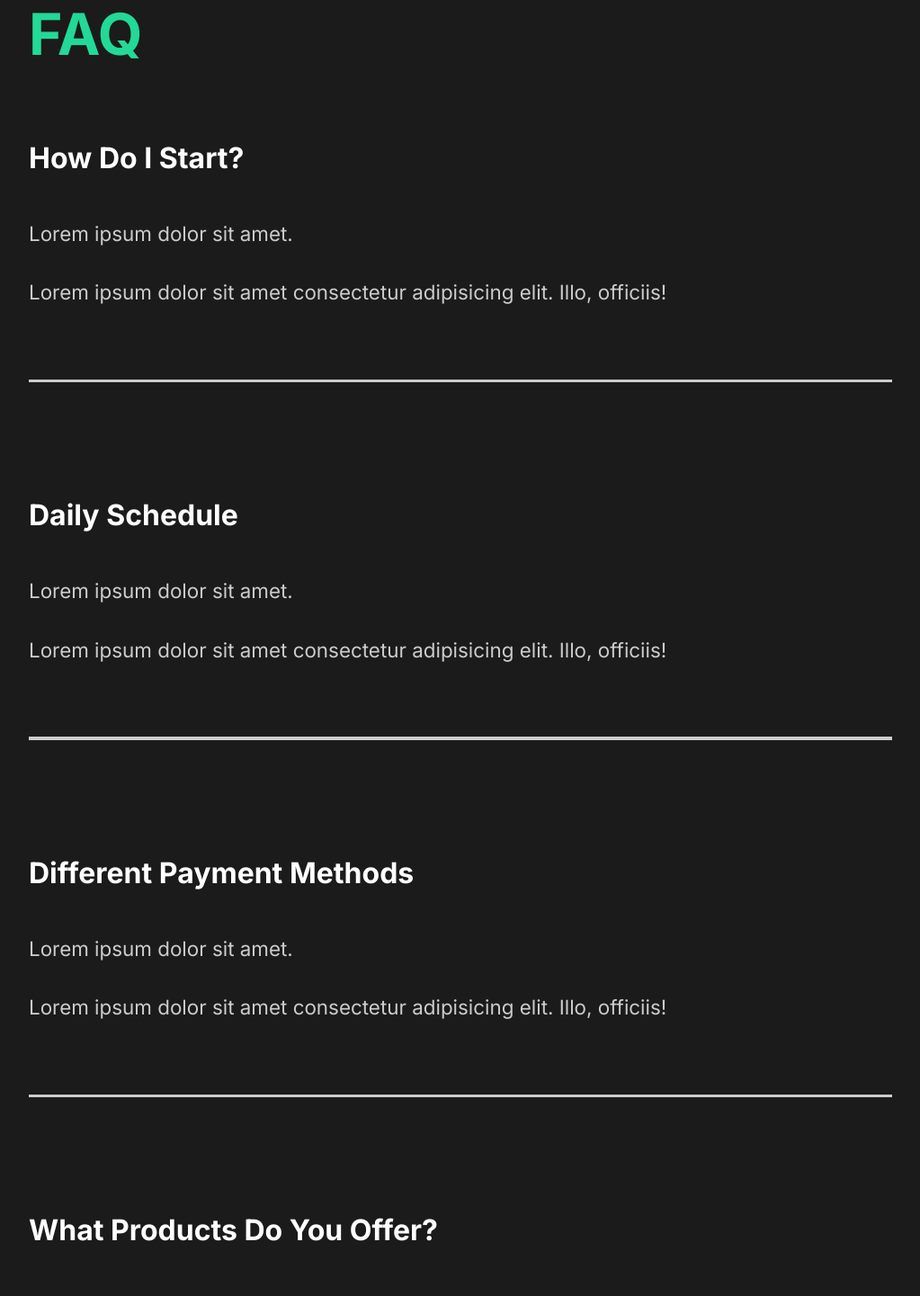
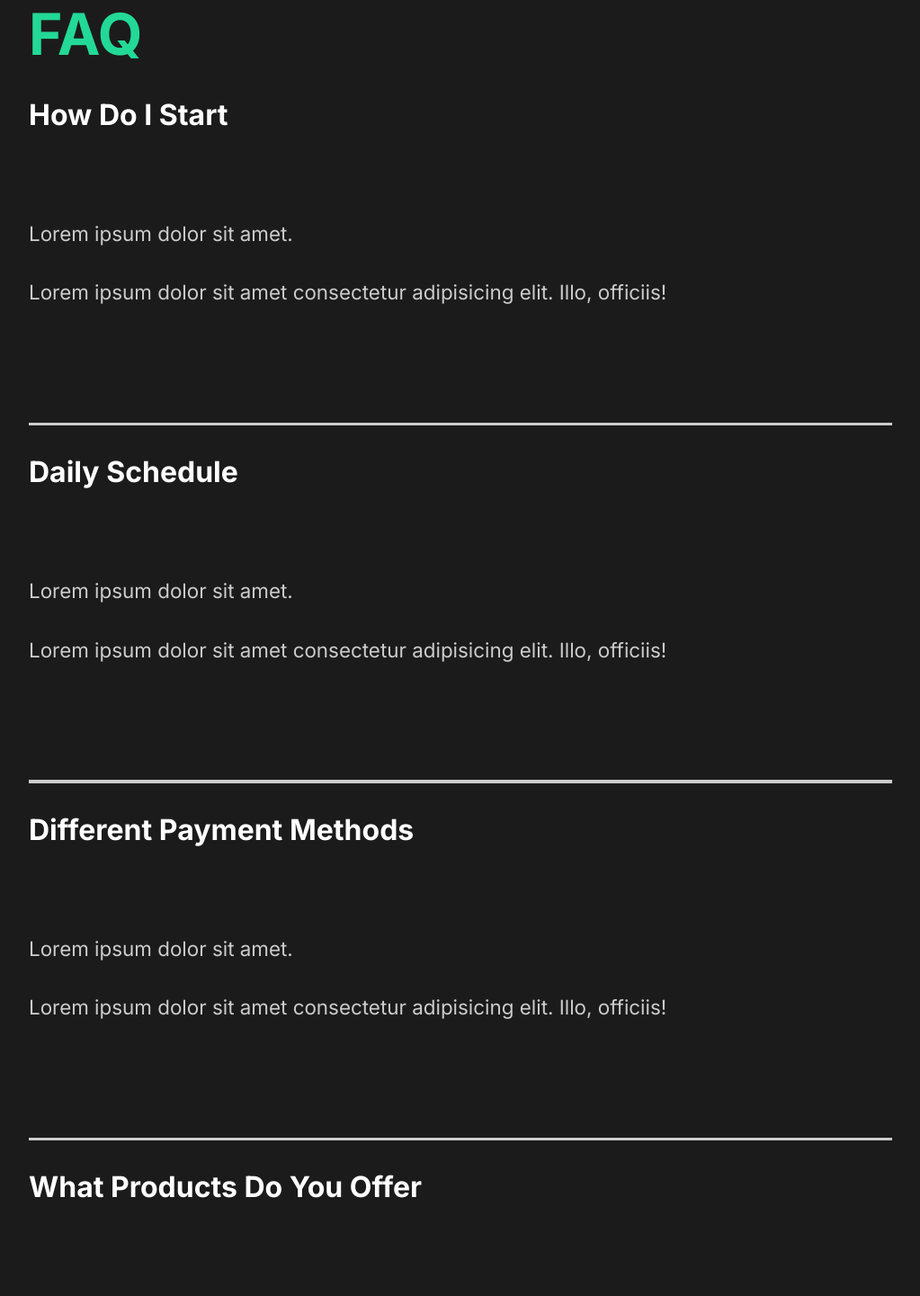
Before and after one commit to DKBoston15/capture, a React (Create React App) app: page / in a window 1280 px wide. Shown: the part 2309-3750 px from the top of the page at 90% size, without its empty margins (128-1151 px from the left). Built offline with nearby package versions, Linux system fonts and the light colour scheme.

Commit message:
finish faq animation

```diff
--- a/src/components/FAQSection.js
+++ b/src/components/FAQSection.js
@@ -1,6 +1,8 @@
-import React from "react";
+import React, { useState } from "react";
 import styled from "styled-components";
 import { About } from "../styles";
+import Toggle from "./Toggle";
+import { AnimateSharedLayout } from "framer-motion";
 
 const FAQSection = props => {
   return (
@@ -8,8 +10,9 @@
       <h2>
         Any Questions? <span>FAQ</span>
       </h2>
+      <AnimateSharedLayout>
+        <Toggle title="How Do I Start">
           <div className="question">
-        <h4>How Do I Start?</h4>
             <div className="answer">
               <p>Lorem ipsum dolor sit amet.</p>
               <p>
@@ -17,10 +20,10 @@
                 officiis!
               </p>
             </div>
-        <div className="faq-line"></div>
           </div>
+        </Toggle>
+        <Toggle title="Daily Schedule">
           <div className="question">
-        <h4>Daily Schedule</h4>
             <div className="answer">
               <p>Lorem ipsum dolor sit amet.</p>
               <p>
@@ -28,10 +31,10 @@
                 officiis!
               </p>
             </div>
-        <div className="faq-line"></div>
           </div>
+        </Toggle>
+        <Toggle title="Different Payment Methods">
           <div className="question">
-        <h4>Different Payment Methods</h4>
             <div className="answer">
               <p>Lorem ipsum dolor sit amet.</p>
               <p>
@@ -39,10 +42,10 @@
                 officiis!
               </p>
             </div>
-        <div className="faq-line"></div>
           </div>
+        </Toggle>
+        <Toggle title="What Products Do You Offer">
           <div className="question">
-        <h4>What Products Do You Offer?</h4>
             <div className="answer">
               <p>Lorem ipsum dolor sit amet.</p>
               <p>
@@ -50,8 +53,9 @@
                 officiis!
               </p>
             </div>
-        <div className="faq-line"></div>
           </div>
+        </Toggle>
+      </AnimateSharedLayout>
     </Faq>
   );
 };
--- /dev/null
+++ b/src/components/Toggle.js
@@ -0,0 +1,15 @@
+import React, { useState } from "react";
+import { motion } from "framer-motion";
+
+const Toggle = ({ children, title }) => {
+  const [toggle, setToggle] = useState(true);
+  return (
+    <motion.div layout onClick={() => setToggle(!toggle)}>
+      <motion.h4 layout>{title}</motion.h4>
+      {toggle ? children : ""}
+      <div className="faq-line"></div>
+    </motion.div>
+  );
+};
+
+export default Toggle;
```
Also changed, not shown: 1 other file (tests, documents, lock files or other folders). Lines whose indentation alone changed are shown as unchanged.
